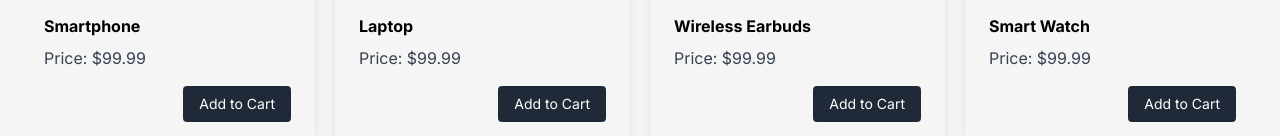
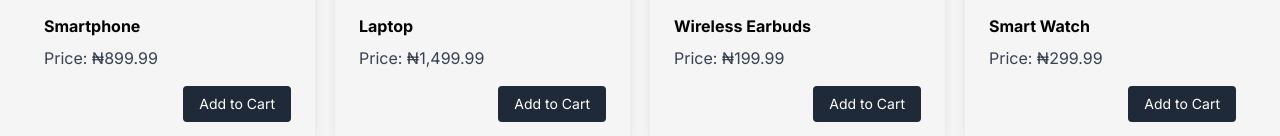
Before and after one commit to c-blaq/ecommerce-seamlesspos, a Next.js app: page / in a window 1280 px wide. Shown: the part 1666-1802 px from the top of the page. Built offline with nearby package versions, Linux system fonts and the light colour scheme.

Commit message:
feat: format currency to NGN

```diff
--- a/src/app/product/[slug]/page.tsx
+++ b/src/app/product/[slug]/page.tsx
@@ -1,11 +1,12 @@
 "use client";
 
+import React, { useEffect, useState } from "react";
+import Link from "next/link";
+import Image from "next/image";
+import { FaChevronLeft } from "react-icons/fa6";
+import { Product } from "@/types/product";
+import { formatCurrency } from "@/utils/formatCurrency";
 import Loader from "@/components/shared/Loader";
-import { Product } from "@/types/product";
-import Image from "next/image";
-import Link from "next/link";
-import React, { useEffect, useState } from "react";
-import { FaChevronLeft } from "react-icons/fa6";
 
 const Product = ({ params }: { params: { slug: string } }) => {
   const [product, setProduct] = useState<Product | undefined>(undefined);
@@ -70,7 +71,9 @@ const Product = ({ params }: { params: { slug: string } }) => {
           <div className="flex-1 mt-5 lg:mt-0 px-5 lg:px-0">
             <div className="flex justify-between items-center">
               <h2 className="text-xl font-semibold">{product?.name}</h2>
-              <span className="text-textBlack text-lg">{product?.price}</span>
+              <span className="text-textBlack text-lg">
+                {formatCurrency(product?.price)}
+              </span>
             </div>
             <div className="py-5 text-sm lg:text-base leading-loose">
               {product?.description}
--- a/src/components/shared/ProductCard.tsx
+++ b/src/components/shared/ProductCard.tsx
@@ -1,4 +1,5 @@
 import { Product } from "@/types/product";
+import { formatCurrency } from "@/utils/formatCurrency";
 import React from "react";
 
 interface IProduct {
@@ -13,7 +14,9 @@ const ProductCard = ({ product }: IProduct) => {
       <div className="px-6 py-4">
         <div>
           <h3 className="font-bold  mb-2">{product.name}</h3>
-          <p className="text-gray-700 text-base mt-2">Price: $99.99</p>
+          <p className="text-gray-700 text-base mt-2">
+            Price: {formatCurrency(product.price)}
+          </p>
         </div>
 
         <button className="bg-textBlack hover:bg-textBlack/[0.06] hover:text-textBlack block mt-4 ml-auto text-white text-sm py-2 px-4 rounded">
--- /dev/null
+++ b/src/utils/formatCurrency.ts
@@ -0,0 +1,8 @@
+export const formatCurrency = (amount: number) => {
+  const formattedAmount = new Intl.NumberFormat("en-NG", {
+    style: "currency",
+    currency: "NGN",
+  }).format(amount);
+
+  return formattedAmount;
+};
```
